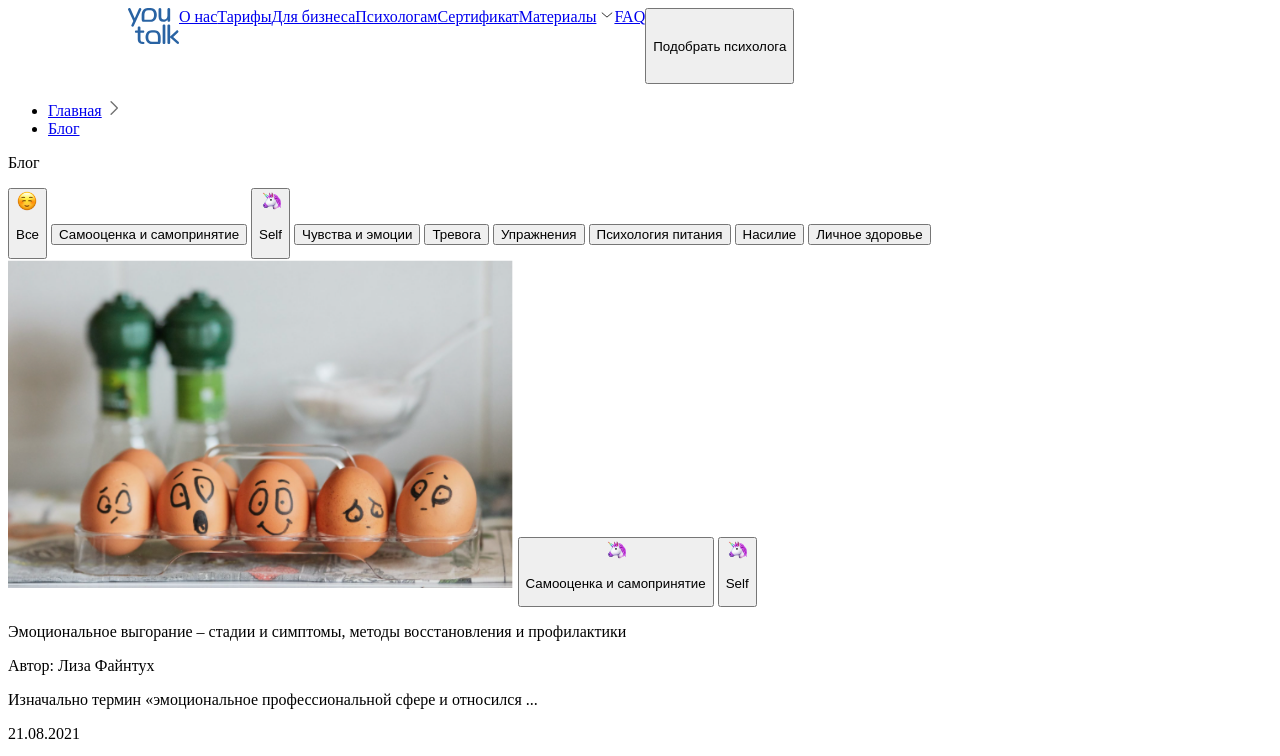
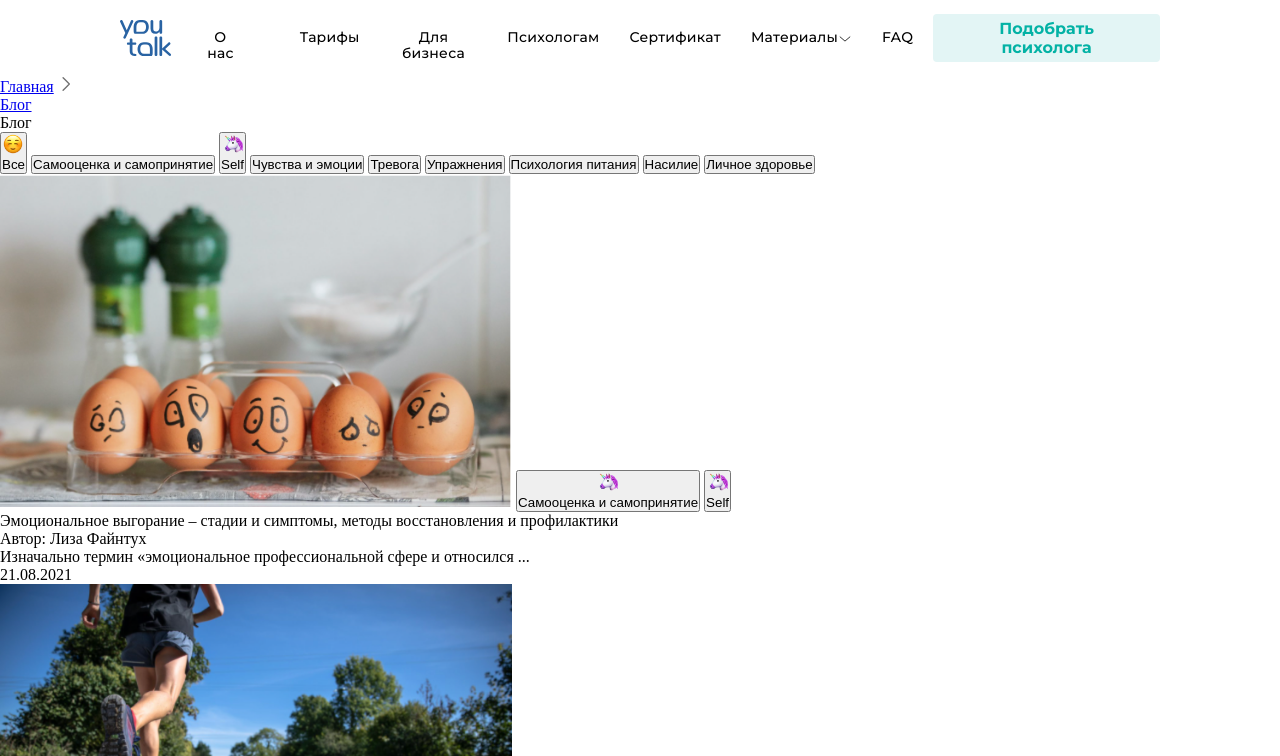
Before and after one commit to Ruslan94i/YouTalk, a plain HTML site: page index.html in a window 1280 px wide. Shown: the top 756 px of the page. Drawn offline with Linux system fonts and the light colour scheme.

Commit message:
YTLP: CSS header flex added

```diff
--- a/Style.css
+++ b/Style.css
@@ -1,16 +1,81 @@
+@import url('https://fonts.googleapis.com/css2?family=Montserrat:ital,wght@0,400;0,500;0,600;0,700;1,400&family=Open+Sans&display=swap');
+* {
+    margin: 0;
+    padding: 0;
+  }
+
 .header {
+
+
+    display: inline-flex;
+    flex-direction: row;
+    justify-content: space-between;
+    align-items: center;
     height: 76px;
-    margin: 0;
-    display: flex;
-    padding-left: 120px;
-    padding-right: 120px;
-    justify-content: flex-start;
-    align-content: center;
+    margin-left: 120px;
+    margin-right: 120px;
+
+    }
+
+.header__logo {
+
+    height: 36px;
+    width: 51px;
 }
 
 .header__list {
-    margin: 0;
-    padding: 0;
+
+    display: flex;
+    text-decoration: none;
     list-style: none;
+    gap: max(30px);
+}
+
+.header__item {
     display: flex;
+    max-height: 16px;
+    width: fit-content;
 }
+
+.header__link {
+
+    text-decoration: none;
+    color: black;
+    display: flex;
+    text-align: center;
+    font-family: Montserrat;
+    font-size: 14px;
+    font-style: normal;
+    font-weight: 500;
+    line-height: 114%; /* 15.96px */
+    letter-spacing: 0.25px;
+}
+
+
+
+.header__link_expand {
+    display: flex;
+    align-self: end;
+    height: 14px;
+    width: 14px;
+}
+
+.header__button {
+    display: inline-flex;
+    padding: 14px 20px;
+    width: 230px;
+    height: 48px;
+    margin-left: 20px;
+    display: flex;
+    align-items: center;
+    border-radius: 4px;
+    border-style: none;
+    background: #E3F5F5;
+    color:#03B2A5;
+    text-align: center;
+    font-family: Montserrat;
+    font-size: 16px;
+    font-style: normal;
+    font-weight: 700;
+    line-height: normal;
+}
--- a/index.html
+++ b/index.html
@@ -8,28 +8,27 @@
 <body>
     <header class="header">
         <div class="header__logo">
-            <a style="cursor: pointer;" href="#"><img src = "logo_youtalk.svg" width="51px" height="36px" alt="logo_youtalk"/></li>
+            <a style="cursor: pointer;" href="#"><img src = "logo_youtalk.svg" alt="logo_youtalk"/></li>
         </div>
-        <nav class="header__nav">
         <ul class="header__list">
             <li class="header__item">
                 <a class="header__link" style="cursor: pointer;" href="#">О нас</li>
             </li>
-                <li class="header_item">
+            <li class="header__item">
                 <a class="header__link" style="cursor: pointer;" href="#">Тарифы</a>
             </li>
-                <li class="header_item">
+            <li class="header__item">
                 <a class="header__link" style="cursor: pointer;" href="#">Для бизнеса</a>
             </li>
             <li class="header__item">
-                    <a class="header_link" style="cursor: pointer;" href="#">Психологам</a>
+                <a class="header__link" style="cursor: pointer;" href="#">Психологам</a>
             </li>
             <li class="header__item">
-                    <a class="header_link" style="cursor: pointer;" href="#">Сертификат</a>
+                <a class="header__link" style="cursor: pointer;" href="#">Сертификат</a>
             </li>
             <li class="header__item">
-                    <a class="header_link" style="cursor: pointer;" href="#">Материалы</a>
-                    <a class="header_link__expand" style="cursor: pointer;" href="#"><img src = "expand.svg" width="14px" height="14px" alt="Expand"/></a>
+                <a class="header__link" style="cursor: pointer;" href="#">Материалы</a>
+                <a class="header__link_expand" style="cursor: pointer;" href="#"><img src = "expand.svg" width="14px" height="14px" alt="Expand"/></a>
             </li>
             <li class="header__item">
                 <a class="header__link" style="cursor: pointer;" href="#">FAQ</a>
```
Lines whose indentation alone changed are shown as unchanged.
